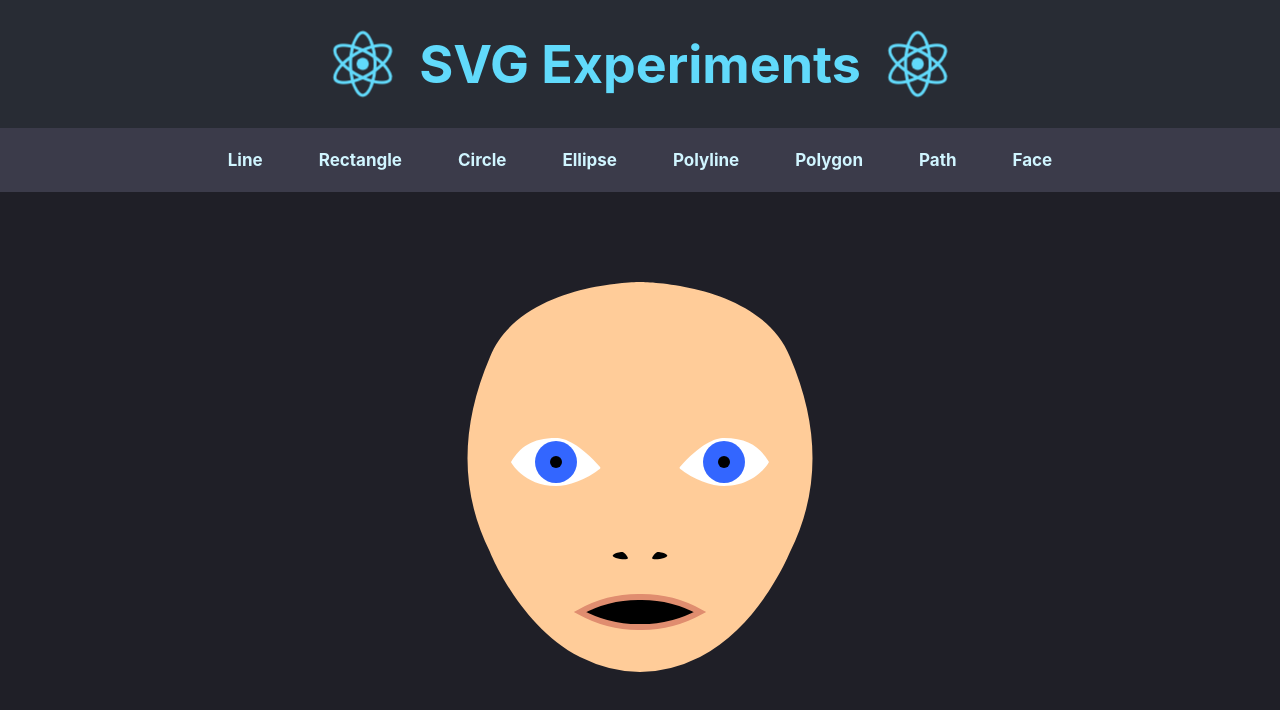
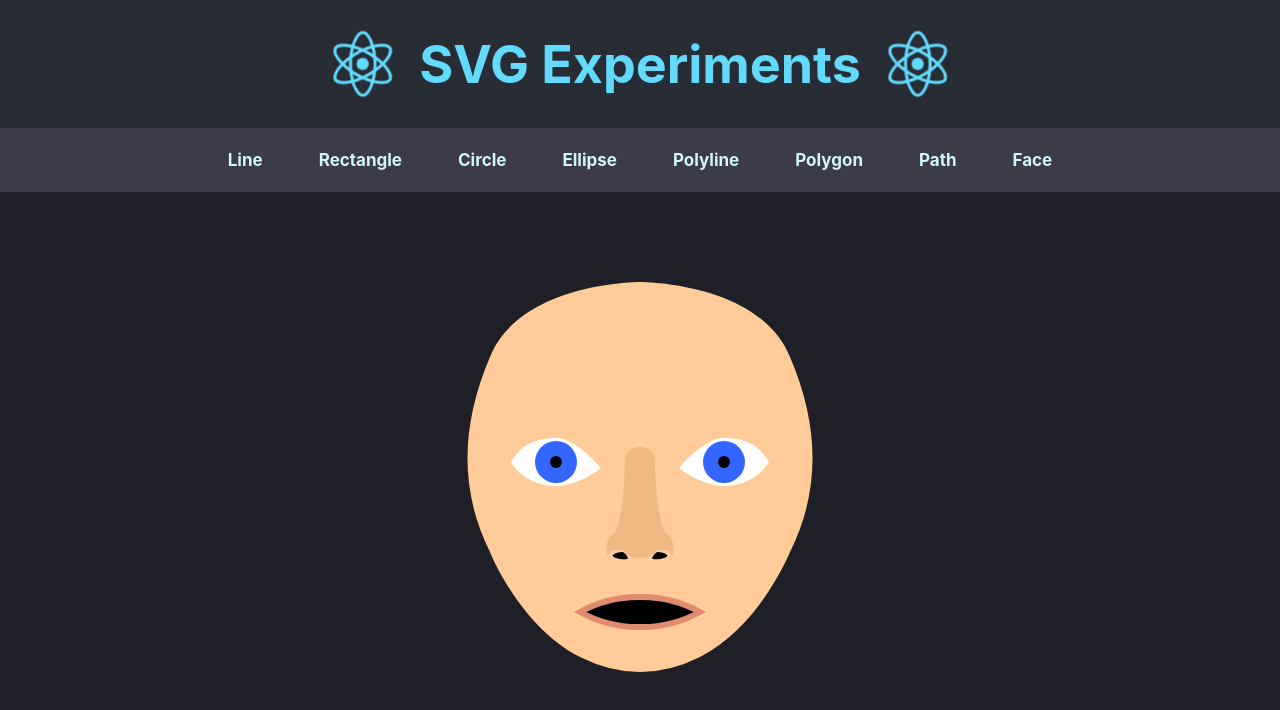
Before and after one commit to Xoadra/SVGExperiment, a React (Create React App) app: page /face in a window 1280 px wide. Shown: the top 710 px of the page. Built offline with nearby package versions, Linux system fonts and the light colour scheme.

Commit message:
Overlay nose bridge path SVG element shape constructed

```diff
--- a/src/pages/Face.js
+++ b/src/pages/Face.js
@@ -45,6 +45,22 @@ const Face = () => (
                     </g>
                 </g>
                 <g className="face-nose">
+                    <path fill="#f1b982" d="M 50 42.5
+                        C 50 42.5, 47.5 42.5, 47.5 45
+                        C 47.5 45, 47.5 50, 46.5 55
+                        Q 46 57, 45.5 57
+                        Q 44.5 58, 44.5 58.5
+                        Q 44 60, 45 61
+                        C 44 60, 46.5 59, 47.5 60
+                        C 47.5 60, 48 61, 50 61
+                        C 52 61, 52.5 60, 52.5 60
+                        C 53.5 59, 56 60, 55 61
+                        Q 56 60, 55.5 58.5
+                        Q 55.5 58, 54.5 57
+                        Q 54 57, 53.5 55
+                        C 52.5 50, 52.5 45, 52.5 45
+                        C 52.5 42.5, 50 42.5, 50 42.5"
+                    />
                     <g className="face-nostrils">
                         <path fill="#000" d="M 47 60
                             C 47 60, 46 60, 45.5 60.5
```
